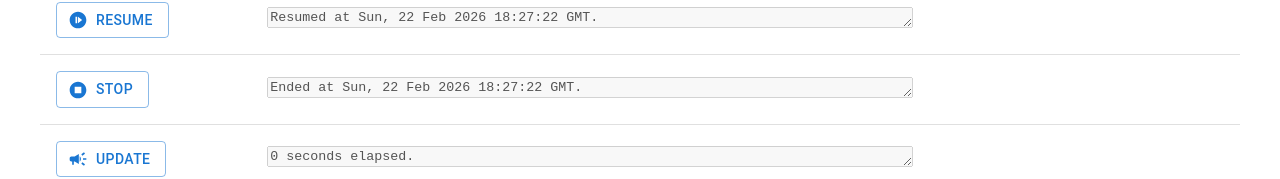
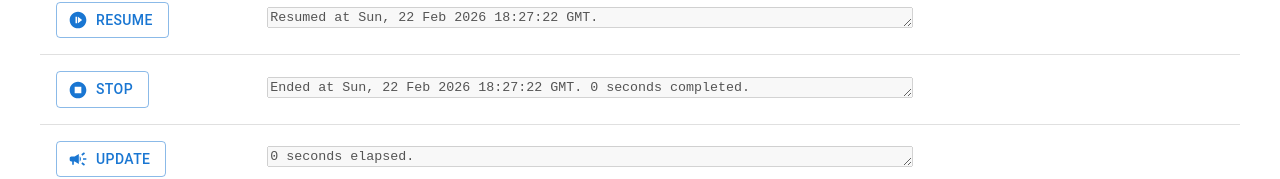
Before and after one commit to shaoster/LeechTimer, a React (Vite) app: page / in a window 1280 px wide. Shown: the part 284-463 px from the top of the page. Built offline with nearby package versions, Linux system fonts and the light colour scheme.

Commit message:
Add time elapsed to Stop in case you forgot to update

```diff
--- a/src/components/TextBoxContainer.tsx
+++ b/src/components/TextBoxContainer.tsx
@@ -87,7 +87,7 @@ const TextBoxContainer = () => {
                         label="Stop"
                         icon={<StopCircle/>}
                         onCopy={stop}
-                        textTemplate={`Ended at {time}.`}
+                        textTemplate={`Ended at {time}. {timeElapsed} completed.`}
                     />
                     <CopyPastableTextBox
                         label="Update"
```
